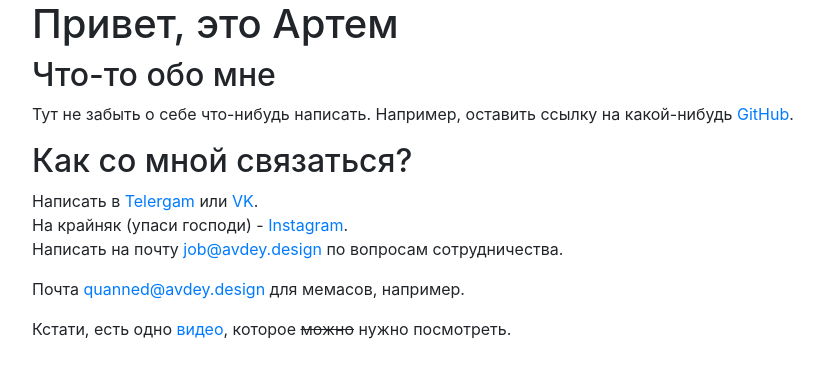
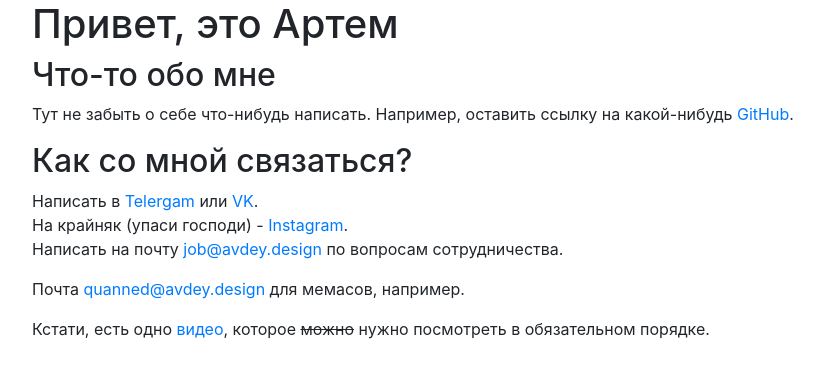
Before and after one commit to quanned/my-site, a plain HTML site: page index.html in a window 1280 px wide. Shown: the whole page, without its empty margins (53-873 px from the left). Drawn offline with nearby package versions, Linux system fonts and the light colour scheme.

Commit message:
add text

```diff
--- a/index.html
+++ b/index.html
@@ -29,7 +29,7 @@
             <p>
                 Почта <a href="mailto:quanned@avdey.design">quanned@avdey.design</a> для мемасов, например.
             </p>
-            <p>Кстати, есть одно <a href="https://youtu.be/EqQuihD0hoI">видео</a>, которое <del>можно</del> нужно посмотреть.</p>
+            <p>Кстати, есть одно <a href="https://youtu.be/EqQuihD0hoI">видео</a>, которое <del>можно</del> нужно посмотреть в обязательном порядке.</p>
         </div>
         <script src="https://ajax.googleapis.com/ajax/libs/jquery/1.11.0/jquery.min.js"></script>
         <script src="js/jquery.nicescroll.js"></script>
```
